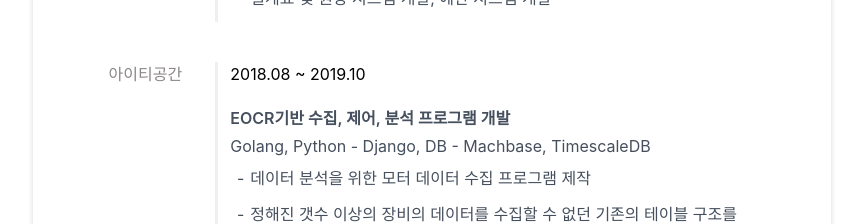
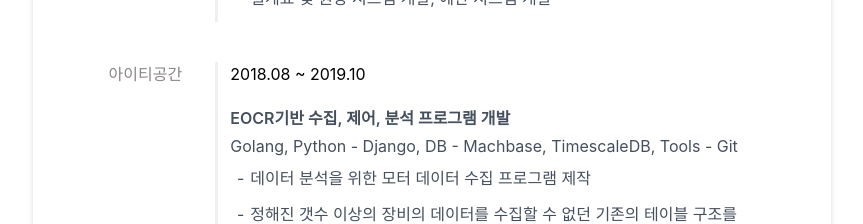
Before and after one commit to clianor/skill_profile, a Next.js app: page / in a window 1280 px wide. Shown: the part 1200-1424 px from the top of the page, without its empty margins (208-1071 px from the left). Built offline with nearby package versions, Linux system fonts and the light colour scheme.

Commit message:
누락 내용 추가
Signed-off-by: clianor <ejrgus94160@gmail.com>

```diff
--- a/components/Career.jsx
+++ b/components/Career.jsx
@@ -58,7 +58,7 @@ export default function Career() {
             <div className={[styles.row, styles.flex_column, styles.career_detail].join(' ')}>
               <div className={styles.career_title}>
                 <h4>EOCR기반 수집, 제어, 분석 프로그램 개발</h4>
-                <p>Golang, Python - Django, DB - Machbase, TimescaleDB</p>
+                <p>Golang, Python - Django, DB - Machbase, TimescaleDB, Tools - Git</p>
               </div>
               <div className={styles.career_contents}>
                 <ul>
```
